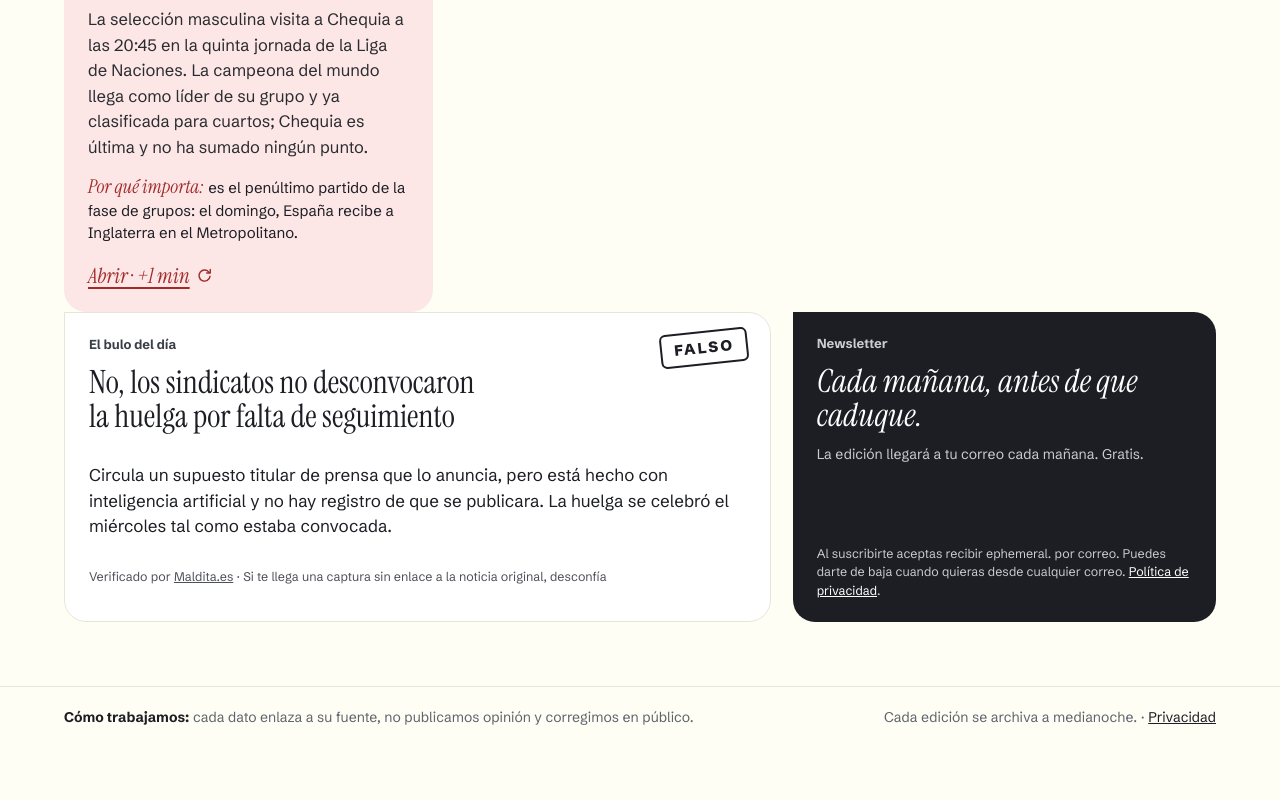
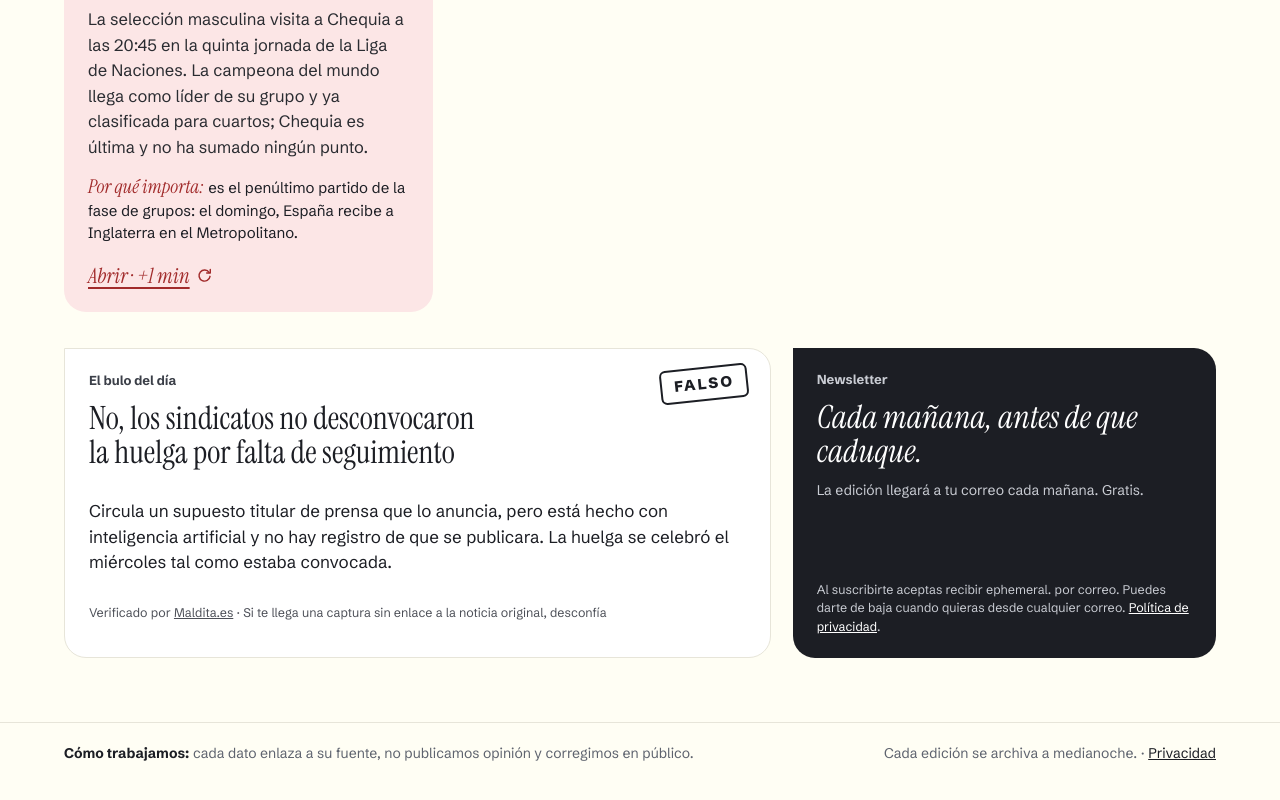
Before and after one commit to ephemeralnoticias/ephemeral, a plain HTML site: page index.html in a window 1280 px wide. Shown: the part 3087-3887 px from the top of the page. Before the commit the page ends 3855 px from the top, so only its background shows below. Drawn offline with Linux system fonts and the light colour scheme.

Commit message:
Add files via upload

```diff
--- a/assets/app.js
+++ b/assets/app.js
@@ -5,7 +5,6 @@
 
 // Cuando tengas la newsletter (por ejemplo en beehiiv), pega aquí la dirección de su página de suscripción.
 // Formulario de suscripción de beehiiv (Audience → Subscribe forms)
-const BEEHIIV_FORM = "05e6a8a6-3c70-425d-ae0b-4b4875d24e69";
 
 const SECCIONES = {
   espana:        { nombre: "España",               fondo: "#FEF6D2", tinta: "#7A5B00", punto: "#E9C23F", linea: "#EBDB95", reverso: "#FFFBEA" },
@@ -233,12 +232,13 @@ async function portada() {
     html += '<a class="aviso-29n" href="29n.html"><span class="punto" style="background:#E9C23F"></span><b>Especial 29N</b> Qué propone cada partido y el diario de la campaña →</a>';
     html += navFiltro(usadas);
     html += '<section class="noticias">' + noticias.map(tarjetaNoticia).join("") + "</section>";
-    html += '<section class="fila">' + htmlBulo(ed.bulo) + formularioSuscripcion() + "</section>";
 
     zona.innerHTML = html;
     activarFiltro(".noticia");
     activarGiros(zona);
-    activarSuscripcion();
+    const fila = $("#fila-final");
+    if (fila && ed.bulo) fila.insertAdjacentHTML("afterbegin", htmlBulo(ed.bulo));
+    if (location.hash === "#suscribir") { const c = $("#suscribir"); if (c) c.scrollIntoView(); }
     setInterval(() => { const e = $("#estado"); if (e) e.textContent = estadoEdicion(ed.fecha); }, 60000);
   } catch (err) {
     zona.innerHTML = '<p class="vacio">No hemos podido cargar la edición. Vuelve a intentarlo en unos minutos.</p>';
@@ -271,25 +271,16 @@ function htmlBulo(bulo, etiquetaTitulo) {
     "</article>";
 }
 
-function formularioSuscripcion() {
-  return '<div class="caja suscripcion" id="suscribir">' +
-    '<span class="etiqueta" style="color:#C9CCD3">Newsletter</span>' +
-    '<span class="titulo">Cada mañana, antes de que caduque.</span>' +
-    '<span class="suave">La edición llegará a tu correo cada mañana. Gratis.</span>' +
-    '<div class="form-beehiiv" id="form-beehiiv"></div>' +
-    '<span class="legal">Al suscribirte aceptas recibir ephemeral. por correo. Puedes darte de baja cuando quieras desde cualquier correo. <a href="privacidad.html">Política de privacidad</a>.</span>' +
-    "</div>";
-}
-
-// Formulario de beehiiv: el script se inserta con JS para que se ejecute
-function activarSuscripcion() {
-  const caja = $("#form-beehiiv");
-  if (!caja || !BEEHIIV_FORM) return;
-  const sc = document.createElement("script");
-  sc.async = true;
-  sc.src = "https://subscribe-forms.beehiiv.com/v3/loader.js";
-  sc.setAttribute("data-beehiiv-form", BEEHIIV_FORM);
-  caja.appendChild(sc);
+// La caja de la newsletter está escrita en index.html (con el script de beehiiv tal cual),
+// para que el formulario cargue siempre igual. Si a los 8 segundos no ha aparecido
+// (bloqueador de anuncios, red lenta), se muestra un aviso con una alternativa.
+function vigilarFormulario() {
+  const caja = $("#form-beehiiv"), aviso = $("#form-aviso");
+  if (!caja || !aviso) return;
+  setTimeout(() => {
+    const cargado = Array.from(caja.children).some((e) => e.tagName !== "SCRIPT") || caja.querySelector("iframe");
+    if (!cargado) aviso.hidden = false;
+  }, 8000);
 }
 
 /* ---------- 2026, explicado ---------- */
@@ -547,7 +538,7 @@ async function bulos() {
 }
 
 const pagina = document.body.dataset.pagina;
-if (pagina === "portada") portada();
+if (pagina === "portada") { portada(); vigilarFormulario(); }
 if (pagina === "anual") anual();
 if (pagina === "29n") especial29n();
 if (pagina === "archivo") archivo();
--- a/assets/style.css
+++ b/assets/style.css
@@ -274,3 +274,7 @@ h1.gran {
 .suscripcion .form-beehiiv iframe { max-width: 100%; }
 .suscripcion .legal { font-size: 12.5px; line-height: 1.45; color: #C9CCD3; }
 .suscripcion .legal a { color: #FFFFFF; }
+
+.suscripcion .form-aviso { margin: 0; font-size: 13px; line-height: 1.45; color: #E9D9A6; }
+.suscripcion .form-aviso a { color: inherit; }
+#suscribir { scroll-margin-top: 90px; }
--- a/index.html
+++ b/index.html
@@ -40,12 +40,22 @@
         <a href="bulos.html">Bulos</a>
         <a href="como-trabajamos.html">Cómo trabajamos</a>
       </nav>
-      <a class="enlace-serif" href="index.html#suscribir">Recíbelo cada mañana →</a>
+      <a class="enlace-serif" href="./#suscribir">Recíbelo cada mañana →</a>
     </div>
   </header>
   <main>
     <div class="contenedor">
       <div id="edicion" aria-live="polite"><p class="vacio">Cargando la edición de hoy…</p></div>
+      <section class="fila" id="fila-final">
+        <div class="caja suscripcion" id="suscribir">
+          <span class="etiqueta" style="color:#C9CCD3">Newsletter</span>
+          <span class="titulo">Cada mañana, antes de que caduque.</span>
+          <span class="suave">La edición llegará a tu correo cada mañana. Gratis.</span>
+          <div class="form-beehiiv" id="form-beehiiv"><script async src="https://subscribe-forms.beehiiv.com/v3/loader.js" data-beehiiv-form="05e6a8a6-3c70-425d-ae0b-4b4875d24e69"></script></div>
+          <p class="form-aviso" id="form-aviso" hidden>¿No ves el formulario? Recarga la página. Si sigue sin aparecer, puede que un bloqueador de anuncios lo esté ocultando: desactívalo para esta web o escríbenos a <a href="mailto:ephemeralnoticias@gmail.com">ephemeralnoticias@gmail.com</a> y te apuntamos nosotros.</p>
+          <span class="legal">Al suscribirte aceptas recibir ephemeral. por correo. Puedes darte de baja cuando quieras desde cualquier correo. <a href="privacidad.html">Política de privacidad</a>.</span>
+        </div>
+      </section>
     </div>
   </main>
   <footer class="pie-web">
```
Also changed, not shown: 29n.html (+1 -1 lines), 404.html (+1 -1 lines), archivo.html (+1 -1 lines), bulos.html (+1 -1 lines), como-trabajamos.html (+1 -1 lines), privacidad.html (+1 -1 lines), resumen-2026.html (+1 -1 lines).
